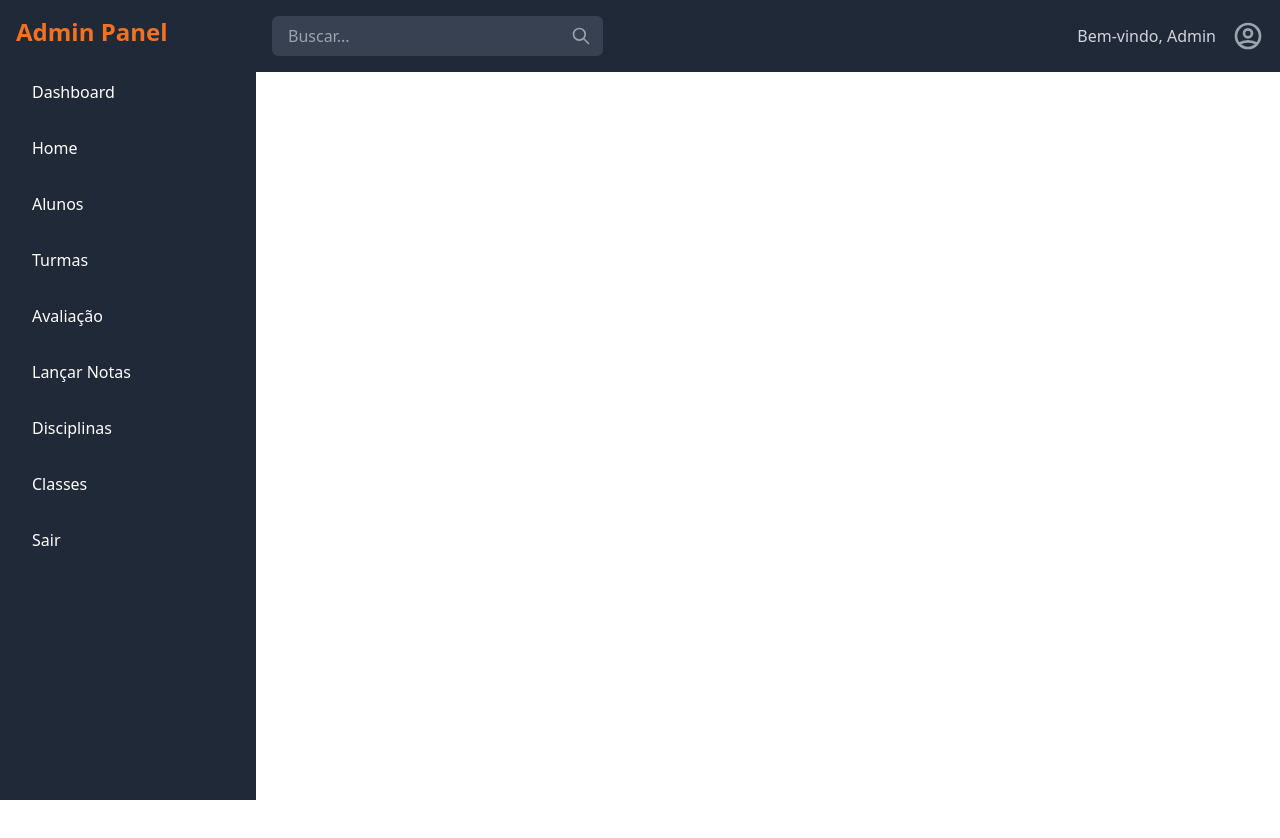
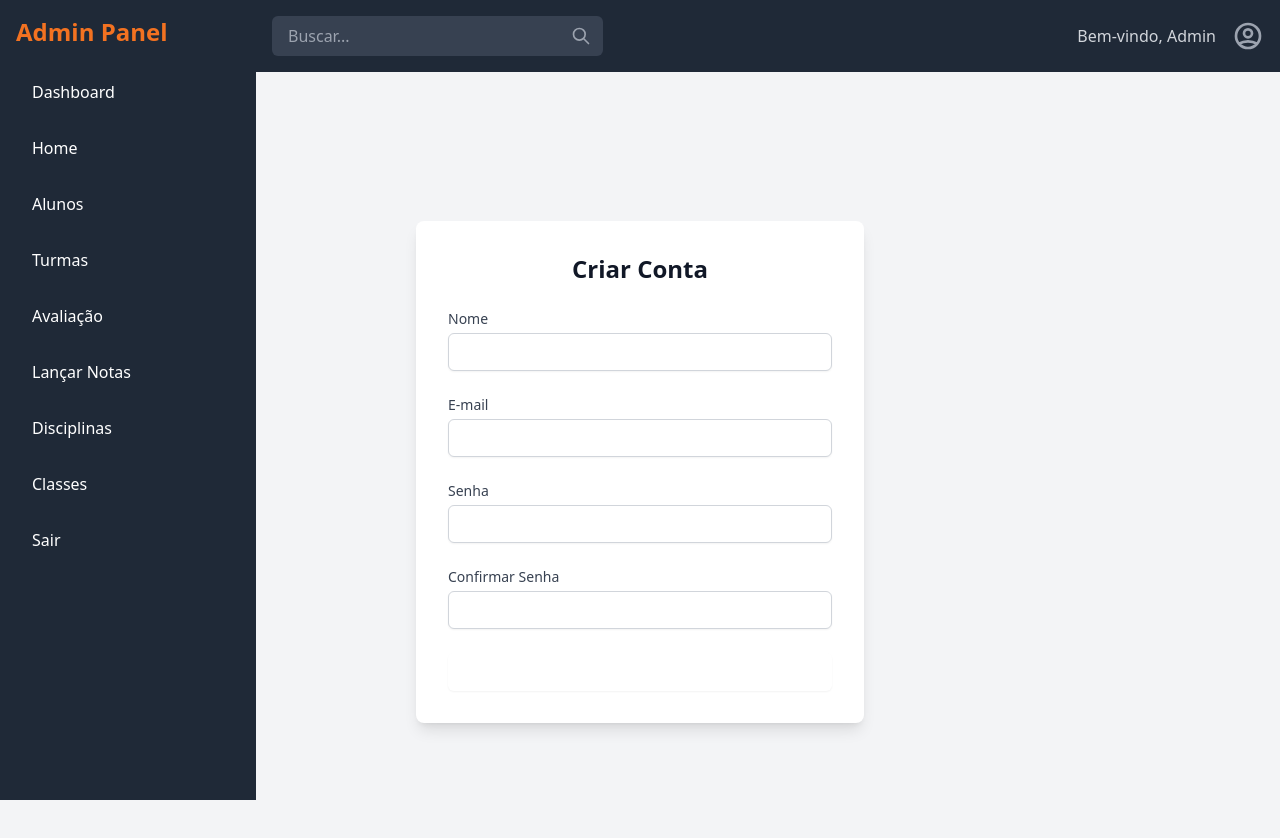
Before and after one commit to ITSimaoAbel/Hackathon-front-end, a React (Vite) app: page / in a window 1280 px wide. Shown: the top 838 px of the page. Before the commit the page ends 800 px from the top, so only its background shows below. Built offline with nearby package versions, Linux system fonts and the light colour scheme.

Commit message:
add getAluno by turma

```diff
--- /dev/null
+++ b/src/components/Footer/footer.jsx
@@ -0,0 +1,20 @@
+import React from 'react';
+
+const Footer = () => {
+  return (
+    <footer className="bg-gray-800 text-white py-6">
+      <div className="container mx-auto text-center">
+        <p className="text-sm mb-2">
+          &copy; {new Date().getFullYear()} Sua Empresa. Todos os direitos reservados.
+        </p>
+        <div className="flex justify-center space-x-4">
+          <a href="#" className="hover:text-orange-400 transition-colors">Sobre nós</a>
+          <a href="#" className="hover:text-orange-400 transition-colors">Política de Privacidade</a>
+          <a href="#" className="hover:text-orange-400 transition-colors">Termos de Serviço</a>
+        </div>
+      </div>
+    </footer>
+  );
+};
+
+export default Footer;
--- /dev/null
+++ b/src/components/login/login.jsx
@@ -0,0 +1,49 @@
+import React from 'react';
+
+const Login = () => {
+  return (
+    <div className="flex items-center justify-center min-h-screen bg-gray-100">
+      <div className="w-full max-w-md p-8 space-y-6 bg-white rounded-lg shadow-lg">
+        <h2 className="text-2xl font-bold text-center text-gray-900">Login</h2>
+        <form className="space-y-6">
+          <div>
+            <label htmlFor="email" className="block text-sm font-medium text-gray-700">
+              E-mail
+            </label>
+            <input
+              id="email"
+              name="email"
+              type="email"
+              autoComplete="email"
+              required
+              className="w-full px-3 py-2 mt-1 border rounded-md shadow-sm border-gray-300 focus:ring-orange-500 focus:border-orange-500 sm:text-sm"
+            />
+          </div>
+          <div>
+            <label htmlFor="password" className="block text-sm font-medium text-gray-700">
+              Senha
+            </label>
+            <input
+              id="password"
+              name="password"
+              type="password"
+              autoComplete="current-password"
+              required
+              className="w-full px-3 py-2 mt-1 border rounded-md shadow-sm border-gray-300 focus:ring-orange-500 focus:border-orange-500 sm:text-sm"
+            />
+          </div>
+          <div>
+            <button
+              type="submit"
+              className="w-full px-4 py-2 text-sm font-medium text-white bg-orange-500 border border-transparent rounded-md shadow-sm hover:bg-orange-600 focus:outline-none focus:ring-2 focus:ring-offset-2 focus:ring-orange-500"
+            >
+              Entrar
+            </button>
+          </div>
+        </form>
+      </div>
+    </div>
+  );
+};
+
+export default Login;
--- /dev/null
+++ b/src/components/signup/signupform.jsx
@@ -0,0 +1,75 @@
+import React from 'react';
+
+const SignupForm = () => {
+  return (
+    <div className="flex items-center justify-center min-h-screen bg-gray-100">
+      <div className="w-full max-w-md p-8 space-y-6 bg-white rounded-lg shadow-lg">
+        <h2 className="text-2xl font-bold text-center text-gray-900">Criar Conta</h2>
+        <form className="space-y-6">
+          <div>
+            <label htmlFor="name" className="block text-sm font-medium text-gray-700">
+              Nome
+            </label>
+            <input
+              id="name"
+              name="name"
+              type="text"
+              autoComplete="name"
+              required
+              className="w-full px-3 py-2 mt-1 border rounded-md shadow-sm border-gray-300 focus:ring-orange-500 focus:border-orange-500 sm:text-sm"
+            />
+          </div>
+          <div>
+            <label htmlFor="email" className="block text-sm font-medium text-gray-700">
+              E-mail
+            </label>
+            <input
+              id="email"
+              name="email"
+              type="email"
+              autoComplete="email"
+              required
+              className="w-full px-3 py-2 mt-1 border rounded-md shadow-sm border-gray-300 focus:ring-orange-500 focus:border-orange-500 sm:text-sm"
+            />
+          </div>
+          <div>
+            <label htmlFor="password" className="block text-sm font-medium text-gray-700">
+              Senha
+            </label>
+            <input
+              id="password"
+              name="password"
+              type="password"
+              autoComplete="new-password"
+              required
+              className="w-full px-3 py-2 mt-1 border rounded-md shadow-sm border-gray-300 focus:ring-orange-500 focus:border-orange-500 sm:text-sm"
+            />
+          </div>
+          <div>
+            <label htmlFor="confirmPassword" className="block text-sm font-medium text-gray-700">
+              Confirmar Senha
+            </label>
+            <input
+              id="confirmPassword"
+              name="confirmPassword"
+              type="password"
+              autoComplete="new-password"
+              required
+              className="w-full px-3 py-2 mt-1 border rounded-md shadow-sm border-gray-300 focus:ring-orange-500 focus:border-orange-500 sm:text-sm"
+            />
+          </div>
+          <div>
+            <button
+              type="submit"
+              className="w-full px-4 py-2 text-sm font-medium text-white bg-orange-500 border border-transparent rounded-md shadow-sm hover:bg-orange-600 focus:outline-none focus:ring-2 focus:ring-offset-2 focus:ring-orange-500"
+            >
+              Registrar
+            </button>
+          </div>
+        </form>
+      </div>
+    </div>
+  );
+};
+
+export default SignupForm;
--- a/src/pages/home.jsx
+++ b/src/pages/home.jsx
@@ -1,9 +1,14 @@
 import { Dashboard } from "../components/dashboard/admindash";
+import SignupForm from "../components/signup/signupform";
+
+
+
 
 export const Home = () => {
     return (
       <>
         <Dashboard />
+        <SignupForm/>
       </>
     );
 }
--- a/src/pages/notas.jsx
+++ b/src/pages/notas.jsx
@@ -1,11 +1,14 @@
 import { LancamentoNotas } from "../components/Aluno/avaliar";
 import { Dashboard } from "../components/dashboard/admindash";
+import Footer from "../components/Footer/footer";
 
 export const Notas = () => {
     return (
       <>
         <Dashboard />
         <LancamentoNotas />
+        <Footer/>
+
       </>
     );
 }
--- /dev/null
+++ b/src/pages/welcomePage.jsx
@@ -0,0 +1,12 @@
+import React from 'react';
+import Login from '../components/login/login';
+
+const WelcomePage = () => {
+  return (
+  <>
+    <Login/>
+  </>
+  );
+};
+
+export default WelcomePage;
```
Also changed, not shown: routes.jsx (+8 -0 lines).
